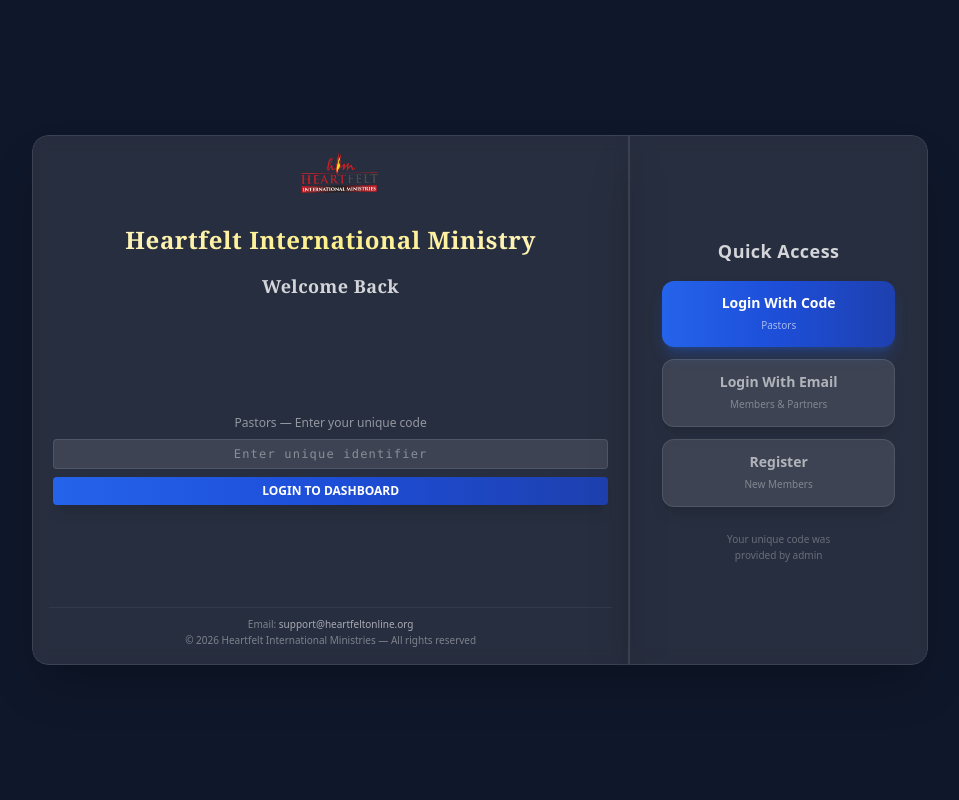
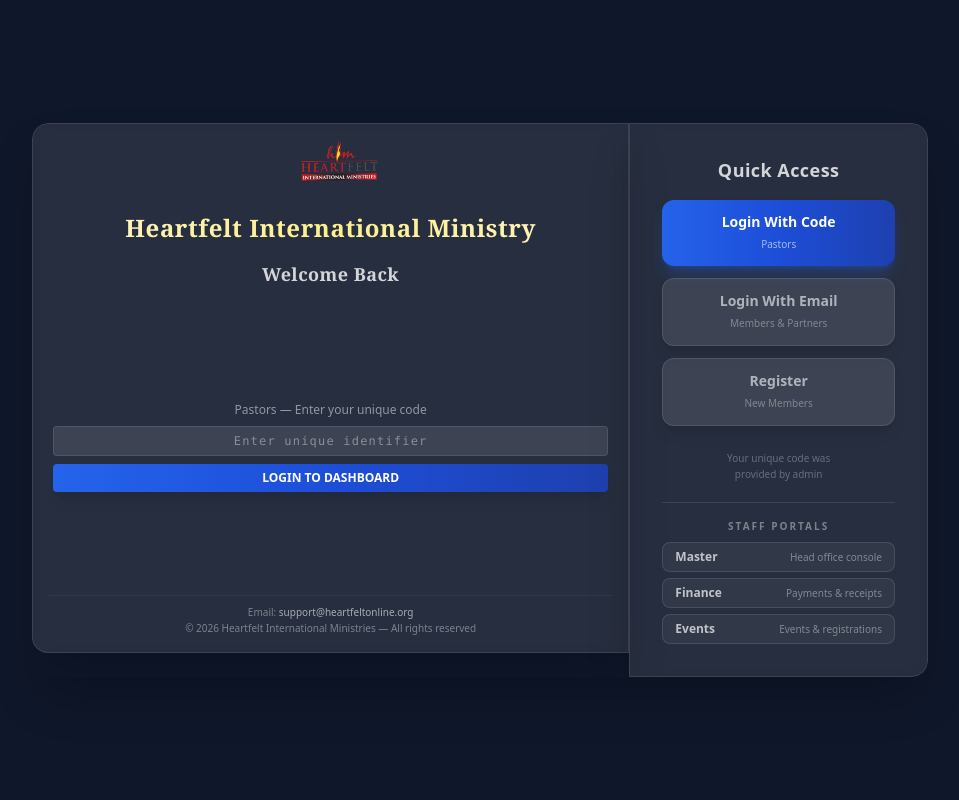
Before and after one commit to TinotendaMawaro/Him-Adminstration-System, a Laravel app: page / in a window 1280 px wide. Shown: the whole page, without its empty margins (160-1119 px from the left). Run offline with Laravel 12, Linux system fonts and the light colour scheme; style sheets or scripts are compiled from the project's sources; parts of the project's set-up code (start-up, migrations or seed data) failed here and were passed over.

Commit message:
Staff portal links on the public login; password links for pastors and members
- Login page: "Staff portals" (Master, Finance, Events) next to the member/pastor sign-ins
- Master console: "Send password link" on pastors and members; pastor email editable; refuses addresses that cannot receive email instead of silently skipping

Co-Authored-By: Claude Sonnet 5.5 <noreply@anthropic.com>

```diff
--- a/resources/js/components/AuthPage.jsx
+++ b/resources/js/components/AuthPage.jsx
@@ -499,6 +499,23 @@ onBlur={() => {
                         {mode === "email"    && <p className="text-white/30 text-[10px] leading-relaxed">Use your registered<br />email and password</p>}
                         {mode === "register" && <p className="text-white/30 text-[10px] leading-relaxed">After registering you can<br />request to join a department</p>}
                     </div>
+
+                    {/* Head-office staff sign in to their own portals (separate from the member / pastor sign-in above). */}
+                    <div className="mt-5 w-full border-t border-white/10 pt-4" aria-label="Staff portals">
+                        <p className="mb-2 text-center text-[10px] font-semibold uppercase tracking-[0.2em] text-white/40">Staff portals</p>
+                        <div className="grid grid-cols-1 gap-1.5">
+                            {[
+                                { href: "/admin/login",   label: "Master",  sub: "Head office console" },
+                                { href: "/finance/login", label: "Finance", sub: "Payments & receipts" },
+                                { href: "/events/login",  label: "Events",  sub: "Events & registrations" },
+                            ].map(({ href, label, sub }) => (
+                                <a key={href} href={href} className="flex items-center justify-between rounded-lg border border-white/10 bg-white/5 px-3 py-1.5 text-xs font-semibold text-white/70 transition hover:bg-white/15 hover:text-white">
+                                    <span>{label}</span>
+                                    <span className="text-[10px] font-normal text-white/40">{sub}</span>
+                                </a>
+                            ))}
+                        </div>
+                    </div>
                 </div>
 
             </div>
--- a/vite.config.js
+++ b/vite.config.js
@@ -35,7 +35,7 @@ export default defineConfig({
             protocol: 'ws',
         },
         proxy: Object.fromEntries(
-            ['/api', '/forgot-password', '/reset-password', '/email', '/receipts', '/pay', '/verify', '/storage', '/images', '/js/him-idcard.js'].map((path) => [
+            ['/api', '/forgot-password', '/reset-password', '/email', '/receipts', '/pay', '/verify', '/storage', '/images', '/js/him-idcard.js', '/admin', '/finance', '/events', '/livewire'].map((path) => [
                 path,
                 { target: 'http://127.0.0.1:8000', changeOrigin: true, secure: false },
             ]),
```
Also changed, not shown: app/Filament/Resources/MemberResource.php (+10 -0 lines), app/Filament/Resources/PastorResource.php (+15 -0 lines), app/Services/PeopleProvisioner.php (+19 -3 lines).
